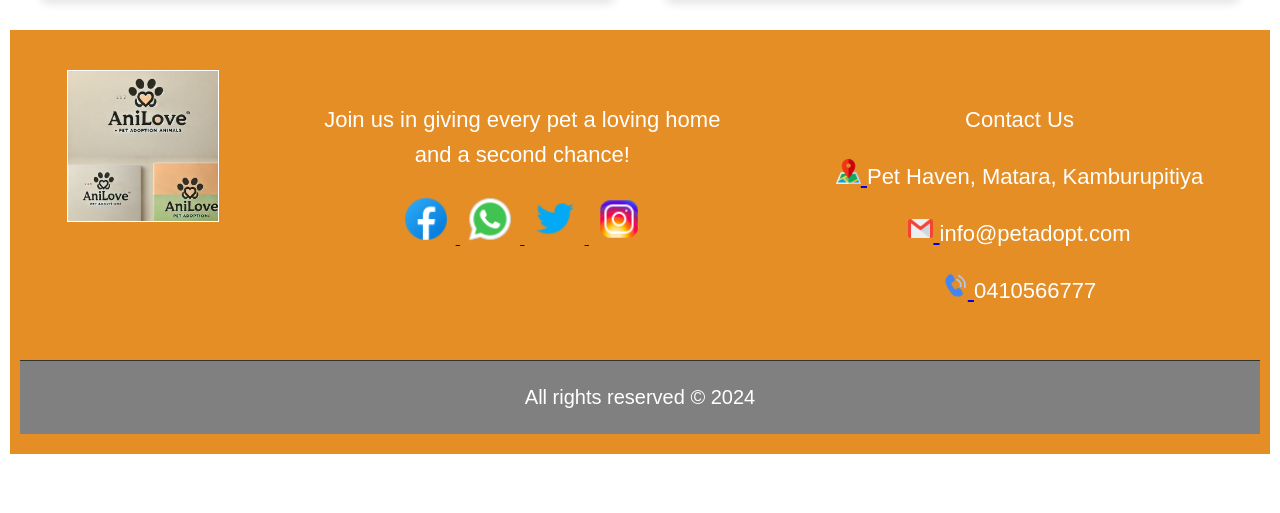
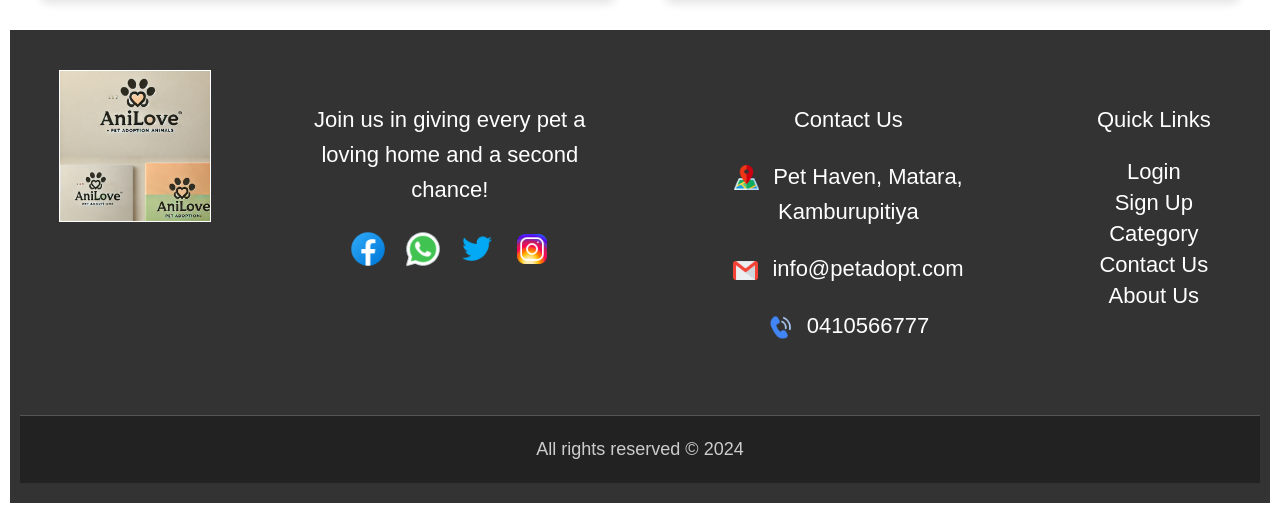
Before and after one commit to MalinduShasan/final_php_project, a PHP site: page / in a window 1280 px wide. Shown: the part 3682-4195 px from the top of the page. Before the commit the page ends 4136 px from the top, so only its background shows below. Run offline with PHP 8.4, Linux system fonts and the light colour scheme.

Commit message:
added quick links

```diff
--- a/index.php
+++ b/index.php
@@ -356,52 +356,81 @@
 
         /*footer styles*/
         .footer {
-            background-color: #e58e26;
+            background-color: #333; /* Updated for a darker black tone */
             color: #fff;
             padding: 20px 10px;
             text-align: center;
             font-family: 'Arial', sans-serif;
         }
+
         .footer-content {
             display: flex;
             flex-wrap: wrap;
             justify-content: space-around;
             padding: 20px 0;
         }
+
         .footer-logo img {
             max-width: 150px;
             margin-bottom: 10px;
-            border:1px solid white;
+            border: 1px solid white;
+        }
 
+        .footer-about, .footer-contact, .footer-nav {
+            max-width: 300px;
+            padding: 10px;
+            text-align: center;
         }
-        .footer-about,
-        .footer-contact {
-            max-width: 400px;
-            padding: 10px;
 
-        }
-        .footer-about p,
-        .footer-contact p {
+        .footer-about p, .footer-contact p, .footer-nav p {
             font-size: 22px;
             line-height: 1.6;
         }
+
         .footer-about .social-icons a img {
-            width: 50px;
+            width: 40px;
             margin: 0 5px;
             transition: transform 0.3s;
         }
+
         .footer-about .social-icons a img:hover {
-            transform: scale(1.5);
+            transform: scale(1.2);
             opacity: 0.8;
         }
-        .footer-bottom {
-            background-color: gray;
-            border-top: 1px solid #333;
-            padding-top: 5px;
-            padding-bottom:5px;
-            font-size: 20px;
+
+        .footer-contact img {
+            vertical-align: middle;
+            margin-right: 8px;
         }
 
+        .footer-nav ul {
+            list-style: none;
+            padding: 0;
+        }
+
+        .footer-nav ul li {
+            margin: 5px 0;
+        }
+
+        .footer-nav ul li a {
+            color: #fff;
+            text-decoration: none;
+            font-size: 22px;
+            transition: color 0.3s;
+        }
+
+        .footer-nav ul li a:hover {
+            color: #e58e26; /* Accent color for hover effect */
+        }
+
+        .footer-bottom {
+            background-color: #222;
+            border-top: 1px solid #555;
+            padding: 5px;
+            font-size: 18px;
+            color: #ccc;
+            margin-top: 20px;
+        }
 
         @media (max-width: 480px) {
             .container {
@@ -534,13 +563,10 @@
             .footer-content {
                 flex-direction: column;
                 align-items: center;
-                padding: 10px 0;
             }
 
-            .footer-about, .footer-contact {
+            .footer-about, .footer-contact, .footer-nav {
                 max-width: 100%;
-                text-align: center;
-                padding: 5px;
             }
 
             .footer-logo img {
@@ -712,45 +738,49 @@
                 <!--footer-->
                 <footer class="footer">
                     <div class="footer-content">
+                        <!-- Logo Column -->
                         <div class="footer-logo">
                             <img src="images/icons/logo.webp" alt="Site Logo">
                         </div>
 
+                        <!-- About Column -->
                         <div class="footer-about">
                             <p>Join us in giving every pet a loving home and a second chance!</p>
                             <div class="social-icons">
-                                <a href="https://facebook.com/">
-                                    <img src="images/icons/facebook-icon.png" alt="Facebook">
-                                </a>
-                                <a href="https://whatsapp.com/">
-                                    <img src="images/icons/whatsapp-icon.png" alt="WhatsApp">
-                                </a>
-                                <a href="https://x.com/">
-                                    <img src="images/icons/twitter-icon.png" alt="Twitter">
-                                </a>
-                                <a href="https://www.instagram.com/">
-                                    <img src="images/icons/instagram-icon.png" alt="Instagram">
-                                </a>
+                                <a href="https://facebook.com/"><img src="images/icons/facebook-icon.png" alt="Facebook"></a>
+                                <a href="https://whatsapp.com/"><img src="images/icons/whatsapp-icon.png" alt="WhatsApp"></a>
+                                <a href="https://x.com/"><img src="images/icons/twitter-icon.png" alt="Twitter"></a>
+                                <a href="https://www.instagram.com/"><img src="images/icons/instagram-icon.png" alt="Instagram"></a>
                             </div>
                         </div>
 
+                        <!-- Contact Column -->
                         <div class="footer-contact">
                             <p>Contact Us</p>
                             <p>
-                                <a href="https://g.co/kgs/d1RP4n8" target="_blank">
-                                    <img src="images/icons/location-icon.png" alt="location" style="width:25px; height:25px;">
-                                </a> Pet Haven, Matara, Kamburupitiya
+                                <a href="https://g.co/kgs/d1RP4n8" target="_blank"><img src="images/icons/location-icon.png" alt="location" style="width:25px; height:25px;"></a>
+                                Pet Haven, Matara, Kamburupitiya
                             </p>
                             <p>
-                                <a href="https://gmail.com">
-                                    <img src="images/icons/gmail-icon.png" alt="gmail" style="width:25px; height:25px;">
-                                </a>info@petadopt.com
+                                <a href="mailto:info@petadopt.com"><img src="images/icons/gmail-icon.png" alt="gmail" style="width:25px; height:25px;"></a>
+                                info@petadopt.com
                             </p>
                             <p>
-                                <a href="tel:0410566777">
-                                    <img src="images/icons/telephone-icon.png" alt="telephone" style="width:25px; height:25px;">
-                                </a>0410566777
+                                <a href="tel:0410566777"><img src="images/icons/telephone-icon.png" alt="telephone" style="width:25px; height:25px;"></a>
+                                0410566777
                             </p>
+                        </div>
+
+                        <!-- New Navigation Links Column -->
+                        <div class="footer-nav">
+                            <p>Quick Links</p>
+                            <ul>
+                                <li><a href="#login">Login</a></li>
+                                <li><a href="#signup">Sign Up</a></li>
+                                <li><a href="#category">Category</a></li>
+                                <li><a href="#contact">Contact Us</a></li>
+                                <li><a href="#about">About Us</a></li>
+                            </ul>
                         </div>
                     </div>
 
@@ -758,6 +788,7 @@
                         <p>All rights reserved &copy; 2024</p>
                     </div>
                 </footer>
+
 
                 <!-- Form validation script -->
                 <script>
```
